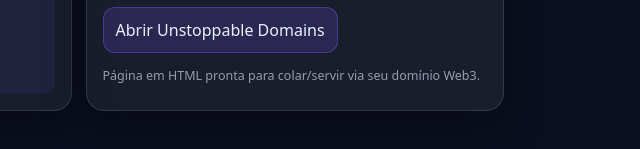
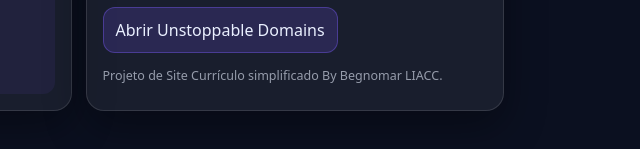
Before and after one commit to Bear-urso/begnomar, a plain HTML site: page begnomar-curriculum.html in a window 1280 px wide. Shown: the part 937-1086 px from the top of the page, 608-1248 px from the left. Drawn offline with Linux system fonts and the light colour scheme.

Commit message:
Update begnomar-curriculum.html

```diff
--- a/begnomar-curriculum.html
+++ b/begnomar-curriculum.html
@@ -326,7 +326,7 @@
           Abrir Unstoppable Domains
         </a>
 
-        <div class="footer">Página em HTML pronta para colar/servir via seu domínio Web3.</div>
+        <div class="footer">Projeto de Site Currículo simplificado By Begnomar LIACC.</div>
       </aside>
     </div>
   </div>
```
